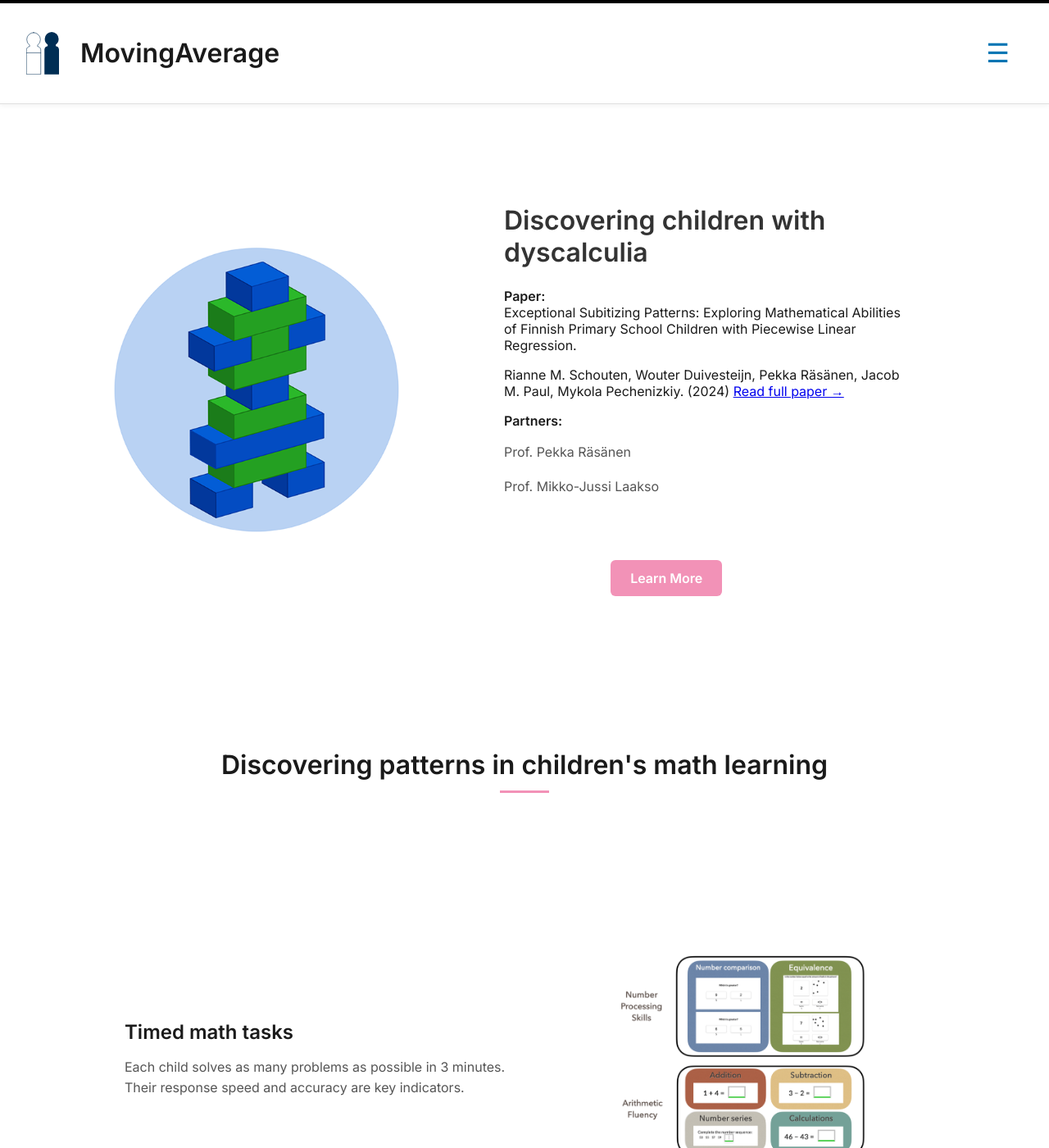
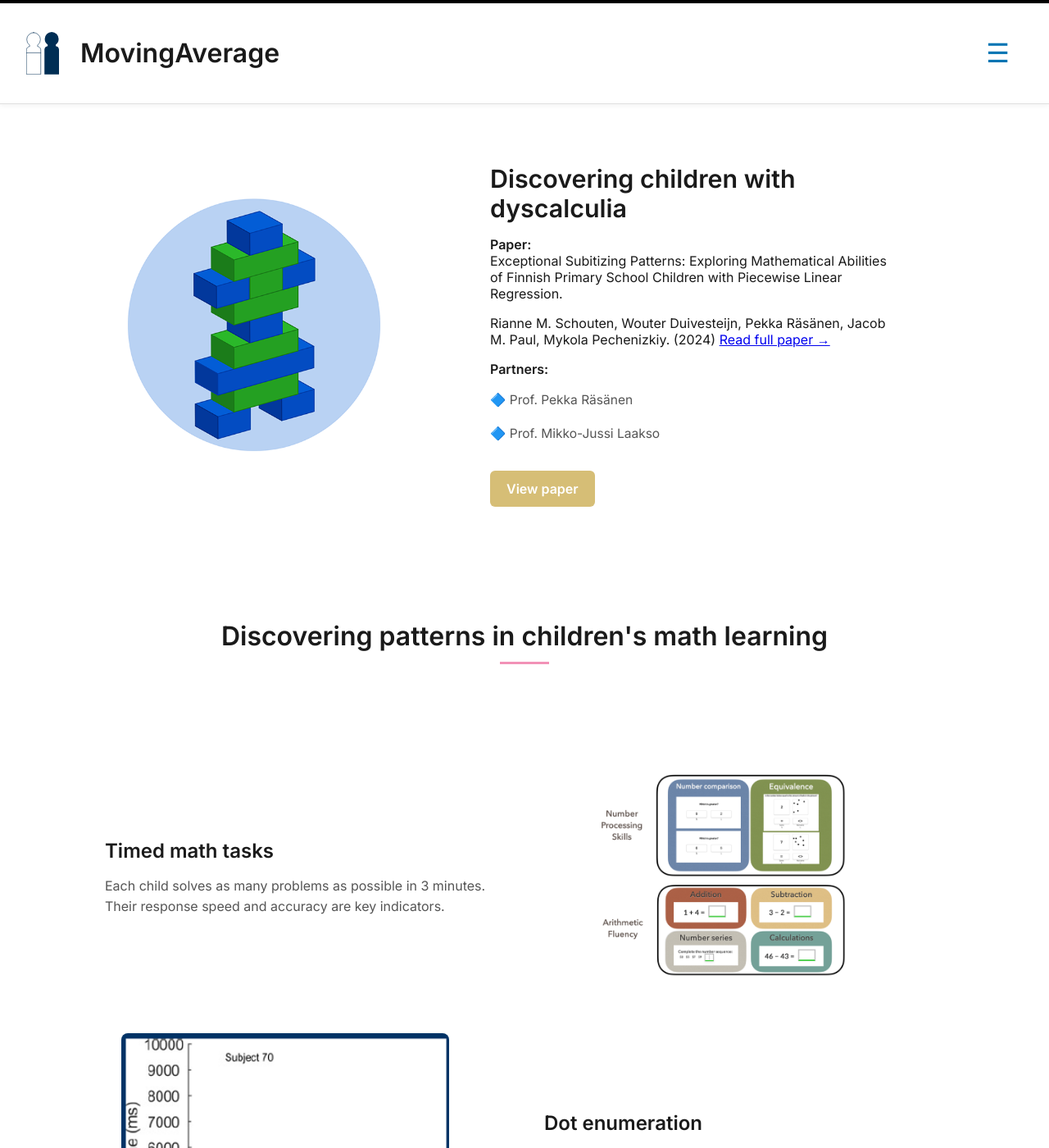
Before and after one commit to moving-average/moving-average.github.io, a Jekyll site: the page built from usecase1.markdown, in a window 1280 px wide and 1400 px high. Shown: the whole window at 82% size. Built offline with Jekyll 4.4.1, drawn with Linux system fonts in a browser that asks for light colours.

Commit message:
update website

```diff
--- a/_layouts/home.html
+++ b/_layouts/home.html
@@ -36,18 +36,13 @@
       {% if page.hero_image %}
       <div class="hero-image">
         <img src="{{ page.hero_image }}" alt="{{ page.hero_alt | default: 'Hero image' }}"
-          {% if page.hero_image_width %}style="width: {{ page.hero_image_width }};"{% endif %} />
+        {% if page.hero_image_width %}style="width: {{ page.hero_image_width }};"{% endif %} />
       </div>
       {% endif %}
       <div class="hero-text">
-        <h2>{{ content | markdownify }}</h2>
-        <div class="hero-buttons">
-          <a href="#" class="hero-btn left">Explore</a>
-          <a href="#" class="hero-btn right">Learn More</a>
-        </div>
+        {{ content | markdownify }}
       </div>
     </div>
-
 
     {% if page.info_title %}
     <section class="info-section">
--- a/assets/style.css
+++ b/assets/style.css
@@ -219,7 +219,98 @@ footer a:hover {
 }
 
 
+.hero-section {
+  display: flex;
+  align-items: center;
+  justify-content: space-between;
+  flex-wrap: wrap;
+  padding-left: 5vw;
+  padding-right: 5vw;
+  margin-top: 2rem;
+  margin-bottom: 3rem;
+  max-width: 1200px;
+  margin-left: auto;
+  margin-right: auto;
+  gap: 3rem;
+}
 
+
+.hero-image {
+  flex: 1;
+  min-width: 300px;
+  max-width: 400px;
+}
+
+.hero-image img {
+  width: 100%;
+  height: auto;
+  border-radius: 8px;
+  display: block;
+}
+
+.hero-text {
+  flex: 1;
+  min-width: 300px;
+  max-width: 500px;
+  padding-right: 2rem;
+}
+
+
+.hero-text h2 {
+  font-size: 1.9rem;
+  margin-bottom: 1rem;
+  font-weight: 600;
+}
+
+.hero-text ul {
+  list-style: none;
+  padding-left: 0;
+  margin-bottom: 2rem;
+}
+
+.hero-text ul li {
+  display: flex;
+  align-items: flex-start;
+  gap: 0.75rem;
+  margin-bottom: 1rem;
+  font-size: 0.97rem;
+  line-height: 1.6;
+  color: #555;
+  font-weight: 400;
+}
+
+
+.hero-buttons {
+  display: flex;
+  gap: 1rem;
+}
+
+.hero-btn {
+  display: inline-block;
+  padding: 0.75rem 1.25rem;
+  border: none;
+  border-radius: 6px;
+  font-weight: 600;
+  color: white;
+  text-decoration: none;
+  transition: background-color 0.2s ease;
+}
+
+.hero-btn.left {
+  background-color: #d6be76;
+}
+
+.hero-btn.left:hover {
+  background-color: #002e54;
+}
+
+.hero-btn.right {
+  background-color: #f292b7;
+}
+
+.hero-btn.right:hover {
+  background-color: #002e54;
+}
 
 .testimonials-section {
   background-color: #002e54;
@@ -331,7 +422,7 @@ footer a:hover {
   gap: 4rem;
   padding: 1rem 5rem;
   max-width: 1200px;
-  margin: 4rem auto;
+  margin: 0px 0px;
   box-sizing: border-box;
 }
 
@@ -638,7 +729,6 @@ footer a:hover {
   .double-info-section {
     padding: 2rem 1.25rem;
     gap: 3rem;
-    margin: none;
   }
 
   .info-row {
@@ -675,123 +765,3 @@ footer a:hover {
     height: auto;
   }
 }
-
-.hero-section {
-  display: flex;
-  align-items: center;
-  justify-content: space-between;
-  flex-wrap: wrap;
-  padding: 3rem 5vw;
-  margin-top: 2rem;
-  margin-bottom: 3rem;
-  max-width: 1200px;
-  margin-left: auto;
-  margin-right: auto;
-  gap: 2rem;
-}
-
-.hero-image {
-  flex: 1;
-  min-width: 280px;
-  max-width: 450px;
-  text-align: center;
-}
-
-.hero-image img {
-  width: 100%;
-  height: auto;
-  border-radius: 8px;
-  display: block;
-}
-
-.hero-text {
-  flex: 1;
-  min-width: 280px;
-  max-width: 500px;
-  padding-right: 2rem;
-}
-
-.hero-text h2 {
-  font-size: 2rem;
-  margin-bottom: 1.5rem;
-  font-weight: 700;
-  color: #333;
-}
-
-.hero-text ul {
-  list-style: none;
-  padding-left: 0;
-  margin-bottom: 2rem;
-}
-
-.hero-text ul li {
-  display: flex;
-  align-items: flex-start;
-  gap: 0.75rem;
-  margin-bottom: 1rem;
-  font-size: 1rem;
-  line-height: 1.6;
-  color: #555;
-  font-weight: 400;
-}
-
-.hero-buttons {
-  display: flex;
-  gap: 1.5rem;
-  justify-content: flex-start;
-}
-
-.hero-btn {
-  display: inline-block;
-  padding: 0.75rem 1.5rem;
-  border: none;
-  border-radius: 6px;
-  font-weight: 600;
-  color: white;
-  text-decoration: none;
-  transition: background-color 0.2s ease;
-  font-size: 1rem;
-}
-
-.hero-btn.left {
-  background-color: white;
-}
-
-.hero-btn.left:hover {
-  background-color: #002e54;
-}
-
-.hero-btn.right {
-  background-color: #f292b7;
-}
-
-.hero-btn.right:hover {
-  background-color: #002e54;
-}
-
-@media (max-width: 768px) {
-  .hero-section {
-    flex-direction: column;
-    padding: 2rem 3vw;
-    gap: 2rem;
-  }
-
-  .hero-text {
-    padding-right: 0;
-    text-align: center;
-  }
-
-  .hero-text h2 {
-    font-size: 1.5rem;
-  }
-
-  .hero-buttons {
-    flex-direction: column;
-    gap: 1rem;
-  }
-
-  .hero-btn {
-    width: 100%;
-    text-align: center;
-  }
-}
--- a/usecase1.markdown
+++ b/usecase1.markdown
@@ -57,8 +57,8 @@ Rianne M. Schouten, Wouter Duivesteijn, Pekka Räsänen, Jacob M. Paul, Mykola P
 [Read full paper →](https://rianneschouten.github.io/pdfs/FUNA_ECMLPKDD_2024.pdf)
 
 **Partners:**
-  - Prof. Pekka Räsänen
-  - Prof. Mikko-Jussi Laakso
+- 🔷 Prof. Pekka Räsänen
+- 🔷 Prof. Mikko-Jussi Laakso
 
 <div class="hero-buttons">
   <a href="https://rianneschouten.github.io/pdfs/FUNA_ECMLPKDD_2024.pdf" class="hero-btn left">View paper</a>
--- a/usecase2.markdown
+++ b/usecase2.markdown
@@ -35,8 +35,8 @@ logos:
 The leading math API for intelligent math question technology.
 
 **Partners:**
-  - Martijn Slob (CEO AlgebraKit)
-  - Lieke van den Biggelaar (PhD candidate)
+  - 🔷 Martijn Slob (CEO AlgebraKit)
+  - 🔷 Lieke van den Biggelaar (PhD candidate)
 
 <div class="hero-buttons">
   <a href="https://algebrakit.com/" class="hero-btn left">View website</a>
```
Also changed, not shown: assets/img/algebrakit1.png (deleted), assets/img/algebrakit3.png (deleted), assets/img/edutenfinlandmath.png (deleted).
